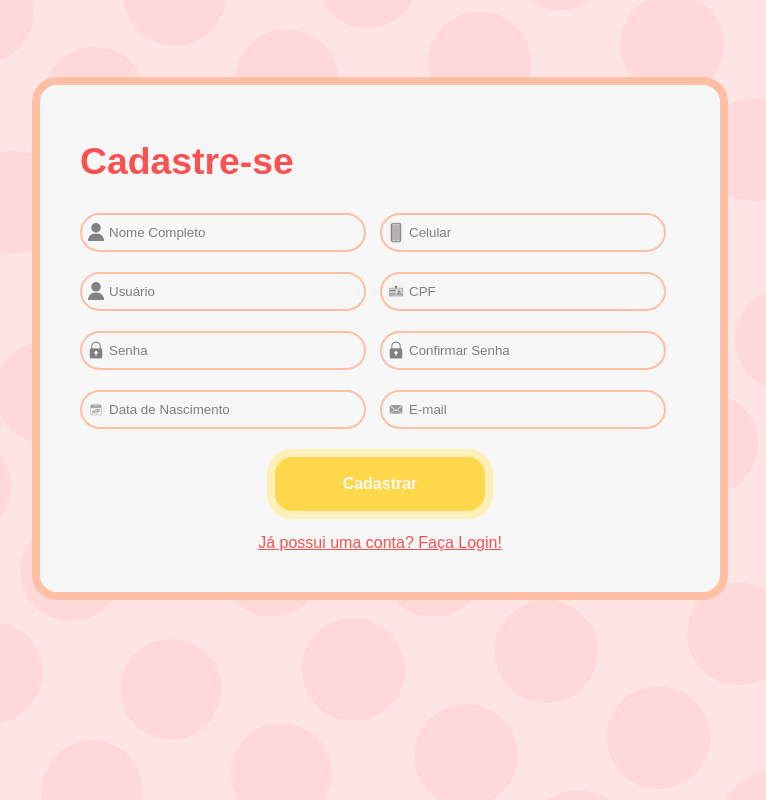
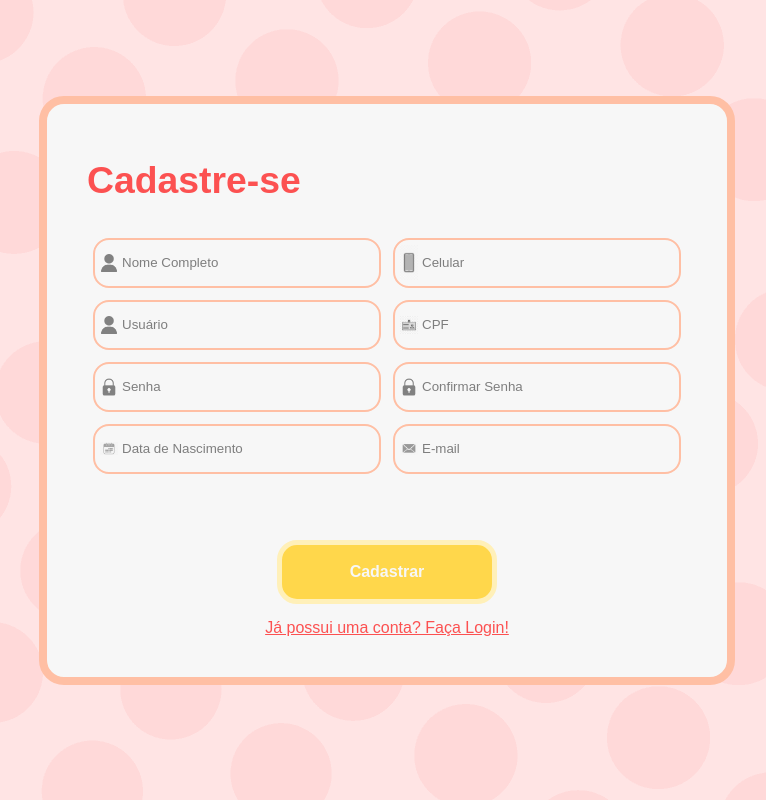
Before and after one commit to brendajuliane/MemoryGame, a PHP site: page /cadastro.html in a window 1280 px wide. Shown: the whole page, without its empty margins (253-1019 px from the left). Run offline with PHP 8.4, Linux system fonts and the light colour scheme.

Commit message:
Atualizando padrão de CSS de forms

```diff
--- a/cadastro.html
+++ b/cadastro.html
@@ -4,7 +4,9 @@
     <meta charset="UTF-8">
     <meta http-equiv="X-UA-Compatible" content="IE=edge">
     <meta name="viewport" content="width=device-width, initial-scale=1.0">
+    <link rel="stylesheet" href="css/padrao.css">
     <link rel="stylesheet" href="css/cadastro.css">
+
     <title>Cadastro</title>
 </head>
 <body>
@@ -28,7 +30,7 @@
             <input type="text" class="form textBox date" placeholder="Data de Nascimento" title="DD/MM/YY" name="date" required>
             <input type="email" class="form textBox email" placeholder="E-mail" name="email" required>
             </div>
-            <button >Cadastrar</button>
+            <button class="YellowButton" >Cadastrar</button>
         </form>
             <p><a href="login.html">Já possui uma conta? Faça Login!</a>  </p>
     </div>
--- a/css/cadastro.css
+++ b/css/cadastro.css
@@ -3,45 +3,26 @@
     font-family: Arial, Helvetica, sans-serif;
 }
 body {
-    background-image: url(../img/background.png);
     display: flex;
     justify-content: center;
-    padding-top: 6%;
 }
 
 .form {
-    background-color: #F7F7F7;
     width: 600px;
-    border: #FFBFA4 solid 8px;
-    border-radius: 25px;
-    overflow: hidden;
-    margin-bottom: 20px;
-    margin-right: 14px;
-    padding: 40px;
-    text-align: center;
     display: flex;
     flex-direction: column;
     justify-content: center;
     align-self: center;
 }
+
 .inputs{
     display: flex;
 }
 
-.form.textBox::placeholder{
-    color: #7e7e7e
+.textBox {
+    margin: 6px;
 }
 
-.textBox {
-    border-width: 2px;
-    padding: 10px;
-    text-align: left;
-
-}
-.textBox:focus {
-    outline: none;
-    box-shadow: 0 0 6px 0 #FFBFA4;
-}
 .name {
     background-image: url(../img/user-gray.png);
     background-position: 5px center;
@@ -120,18 +101,8 @@ body {
 .date:focus{
     background-image: url(../img/calendar.png);
 }
-form button {
-    width: auto;
-    border: #FFBFA4 solid 8px;
-    border-radius: 25px;
-    background-color: #FFD74B;
-    border-color: #FFF0B9;
-    color: #F7F7F7;
-    font-size: 12pt;
-    font-weight: 800;
-    padding: 18px 68px 18px 68px;
-    cursor: pointer;
-    transition: .3s;
+.YellowButton {
+    margin-top: 60px;
 }
 
 .label {
--- a/css/padrao.css
+++ b/css/padrao.css
@@ -37,3 +37,52 @@ body {
     margin: 10px;
     border-radius: 50px;
 }
+
+.form {
+    background-color: #F7F7F7;
+    border: #FFBFA4 solid 8px;
+    border-radius: 25px;
+    overflow: hidden;
+    margin-bottom: 20px;
+    padding: 40px;
+    text-align: center;
+}
+
+.form.textBox::placeholder{
+    color: #7e7e7e;
+}
+
+.textBox {
+    width: 88%;
+    height: 26px;
+    border-width: 2px;
+    color: gray;
+    padding: 10px;
+    text-align: left;
+    border-radius: 16px;
+}
+
+.textBox:focus {
+    outline: none;
+    box-shadow: 0 0 6px 0 #FFBFA4;
+}
+
+.YellowButton {
+    width: auto;
+    background-color: #FFD74B;
+    border: solid 5px #FFF0B9;
+    border-radius: 20px;
+    color: #F7F7F7;
+    font-size: 12pt;
+    font-weight: 800;
+    padding: 18px 68px 18px 68px;
+    margin-top: 40px;
+    cursor: pointer;
+    transition: .3s;
+}
+
+.YellowButton:hover {
+    outline: none;
+    background-color: #ffc800;
+    border-color: #fde89a;
+}
```
